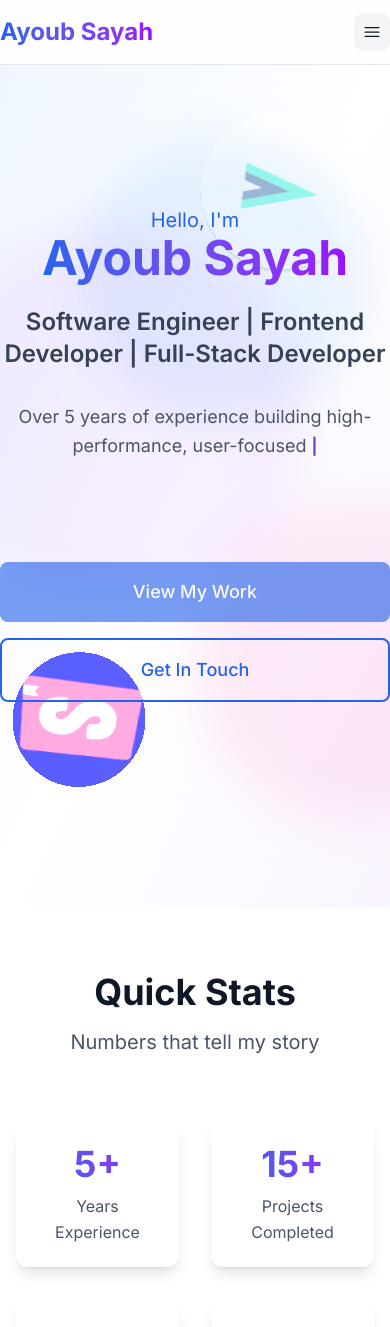
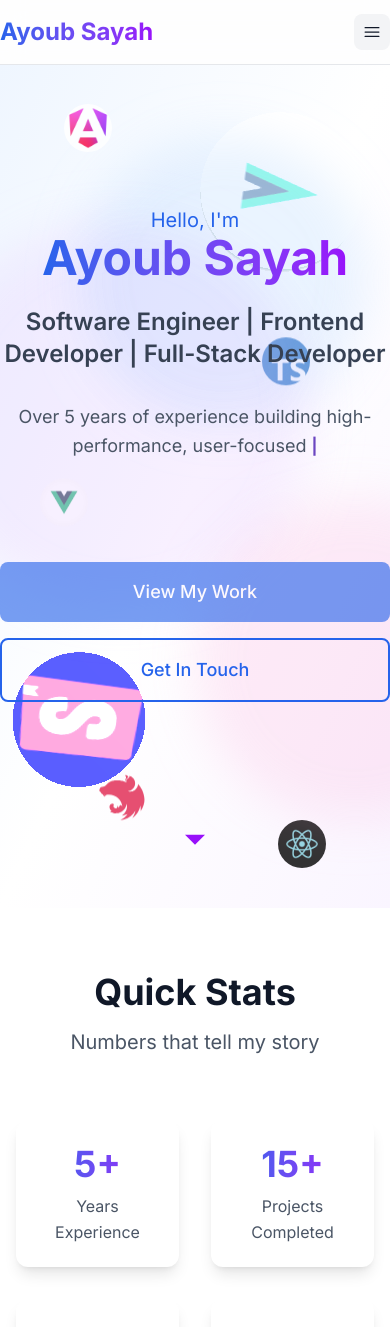
Before and after one commit to AyoubSayah/ayoub.sayah, a Vue app: page / in a window 390 px wide. Shown: the top 1327 px of the page. Built offline with nearby package versions, Linux system fonts and the light colour scheme.

Commit message:
fix: zIndex problem floating on top of button

```diff
--- a/src/views/HomeView.vue
+++ b/src/views/HomeView.vue
@@ -6,23 +6,20 @@
       <canvas ref="threeCanvas" class="absolute inset-0 z-0"></canvas>
 
       <!-- Floating JS Ecosystem Logos -->
-      <div class="absolute inset-0 overflow-hidden z-[20]">
-        <img src="../assets/angular.png"
-          class="absolute md:block hidden rounded-full top-10 left-16 w-12 opacity-80 animate-float-slow"
-          alt="JavaScript" />
-        <img src="../assets/vue.png"
-          class="absolute md:block hidden rounded-full top-1/2 left-10 w-12 h-12 object-cover opacity-80 animate-float"
-          alt="React" />
-        <img src="../assets/typescript.png"
-          class="absolute md:block hidden rounded-full top-1/3 right-20 w-12 opacity-80 animate-float" alt="Vue" />
-        <img src="../assets/logo-small.svg"
-          class="absolute md:block hidden rounded-full bottom-20 left-1/4 w-12 opacity-80 animate-float"
-          alt="Angular" />
-        <img src="../assets/react.jpg"
-          class="absolute md:block hidden rounded-full bottom-10  object-cover w-12 h-12 right-16 opacity-80 animate-float-slow"
-          alt="Node.js" />
+      <div class="absolute inset-0 overflow-hidden z-[1]">
+        <img src="../assets/angular.png" class="absolute md:block hidden0
+           rounded-full top-10 left-16 w-12 opacity-80 animate-float-slow" alt="JavaScript" />
+        <img src="../assets/vue.png" class="absolute md:block hidden0
+           rounded-full top-1/2 left-10 w-12 h-12 object-cover opacity-80 animate-float" alt="React" />
+        <img src="../assets/typescript.png" class="absolute md:block hidden0
+           rounded-full top-1/3 right-20 w-12 opacity-80 animate-float" alt="Vue" />
+        <img src="../assets/logo-small.svg" class="absolute md:block hidden0
+           rounded-full bottom-20 left-1/4 w-12 opacity-80 animate-float" alt="Angular" />
+        <img src="../assets/react.jpg" class="absolute md:block hidden0
+           rounded-full bottom-10  object-cover w-12 h-12 right-16 opacity-80 animate-float-slow" alt="Node.js" />
       </div>
-      <div class="absolute md:block hidden bottom-10 left-1/2 transform -translate-x-1/2 animate-bounce">
+      <div class="absolute md:block hidden0
+       bottom-10 left-1/2 transform -translate-x-1/2 animate-bounce">
         <svg class="w-10 h-10 text-purple-600" fill="currentColor" viewBox="0 0 24 24">
           <path d="M12 16l-6-6h12z" />
         </svg>
```
